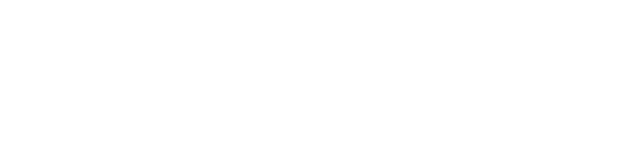
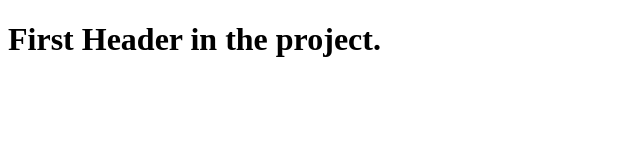
Before and after one commit to MrLogic001/git_one, a plain HTML site: page index.htm in a window 1280 px wide. Shown: the whole page, without its empty margins (0-640 px from the left). Drawn offline with Linux system fonts and the light colour scheme.

Commit message:
Added The First ever Header to Project
I thought it was important that such a major project deserves a main Header.

```diff
--- a/index.htm
+++ b/index.htm
@@ -16,6 +16,7 @@
         <!--[if lt IE 7]>
             <p class="browsehappy">You are using an <strong>outdated</strong> browser. Please <a href="#">upgrade your browser</a> to improve your experience.</p>
         <![endif]-->
+        <h1>First Header in the project.</h1>
 
         <script src="" async defer></script>
     </body>
```
